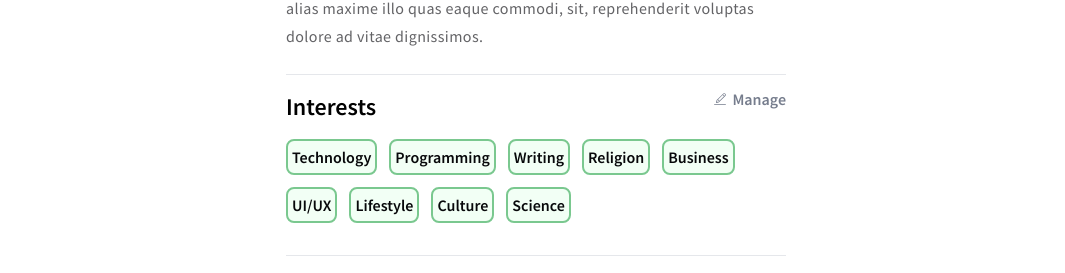
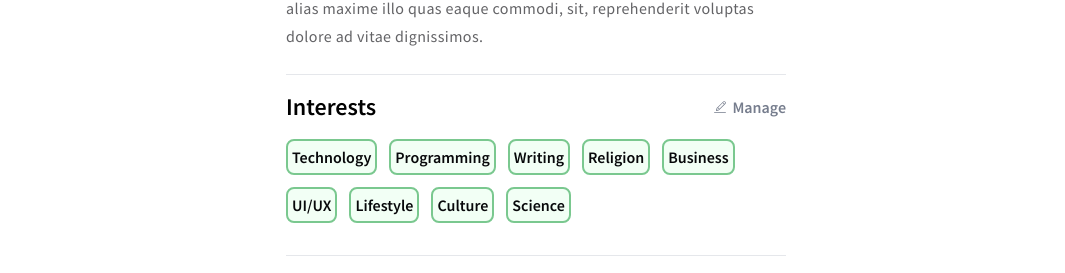
Before and after one commit to Elue-dev/BytesBlog-Client, a React (Vite) app: page /user/profile in a window 1280 px wide. Shown: the part 422-695 px from the top of the page, without its empty margins (104-1169 px from the left). Built offline with nearby package versions, Linux system fonts and the light colour scheme.

Commit message:
fix: distorted spacing in interests section

```diff
--- a/src/pages/profile/index.tsx
+++ b/src/pages/profile/index.tsx
@@ -81,9 +81,8 @@ export default function Profile() {
       </div>
       <hr />
 
-      <div>
-        <div className="flex items-center justify-between">
-          <h2 className="mt-4 text-2xl font-semibold">Interests</h2>
+      <div className="mt-4 flex items-center justify-between">
+        <h2 className="text-2xl font-semibold">Interests</h2>
         <Link
           to="/user/manage-interests"
           className="flex items-center justify-start gap-1"
@@ -101,7 +100,6 @@ export default function Profile() {
             {interest}
           </div>
         ))}
-        </div>
       </div>
       <hr />
 
```
Lines whose indentation alone changed are shown as unchanged.
